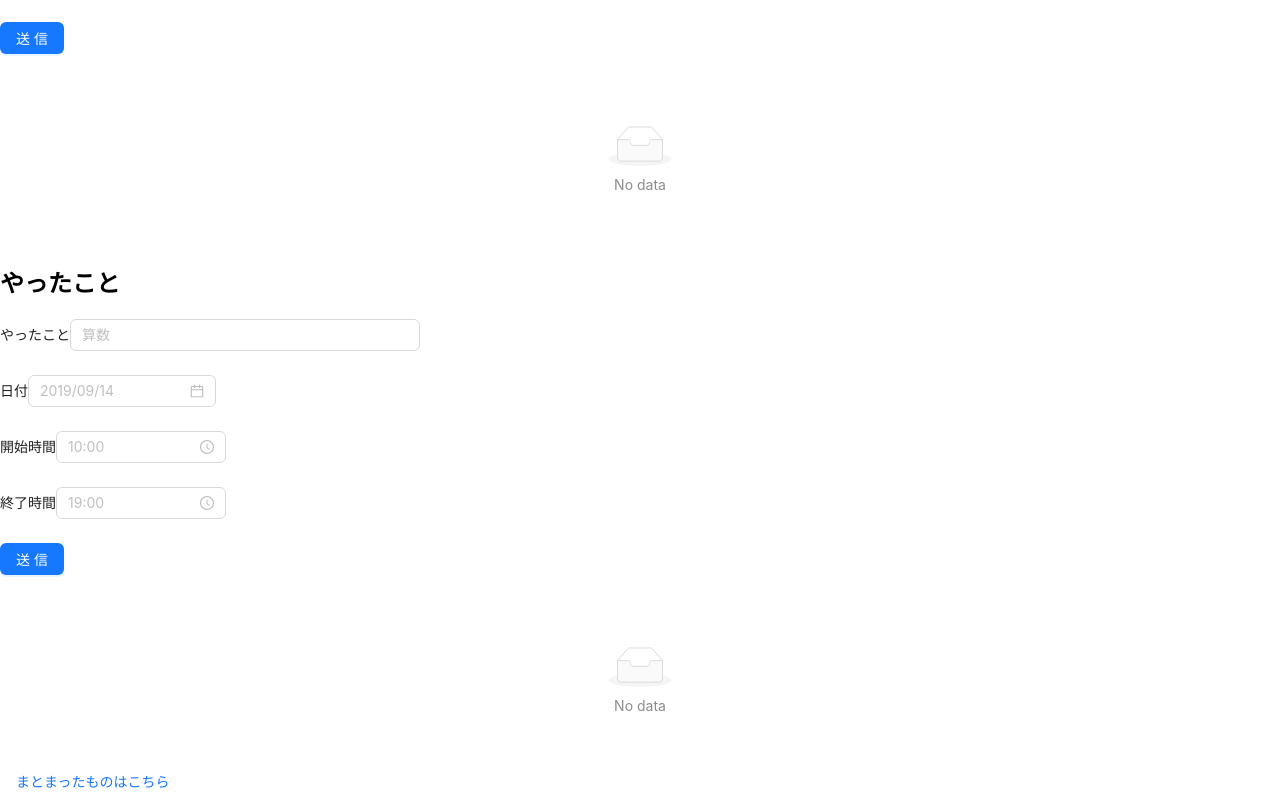
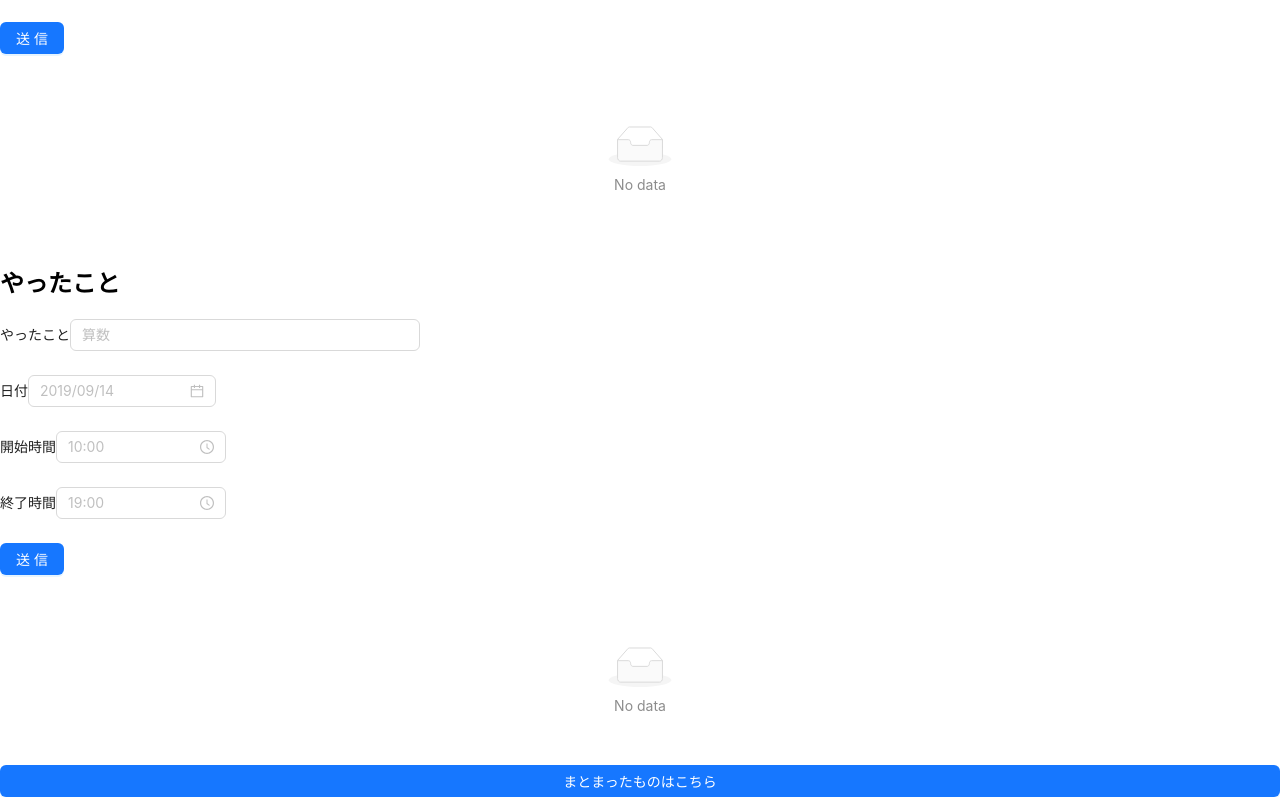
Before and after one commit to 1m4nim/aboutstudy_2, a React (Create React App) app: page /todo in a window 1280 px wide. Shown: the part 390-1187 px from the top of the page. Built offline with nearby package versions, Linux system fonts and the light colour scheme.

Commit message:
まとめのボタンをもっとわかりやすくした

```diff
--- a/src/component/Todo.js
+++ b/src/component/Todo.js
@@ -1,6 +1,6 @@
 import React, { useState, useEffect } from 'react';
 import { useNavigate } from 'react-router-dom';
-import { Button, Input, Form, DatePicker, TimePicker, List, message } from 'antd';
+import { Button, Input, Form, DatePicker, TimePicker, List, message, Flex } from 'antd';
 import moment from 'moment';
 
 export default function Todo() {
@@ -260,9 +260,23 @@ export default function Todo() {
                         )}
                     />
                 </div>
-                <Button type="link" onClick={handleNavigate}>
+
+                <Flex
+                    vertical
+                    gap="small"
+                    style={{
+                        width: "100%",
+                    }}
+                >
+                    <Button type="primary" block onClick={handleNavigate}>
+                        まとまったものはこちら
+                    </Button>
+
+
+                </Flex>
+                {/* <Button type="link"  onClick={handleNavigate}>
                     まとまったものはこちら
-                </Button>
+                </Button> */}
             </div>
         </div>
     );
```
